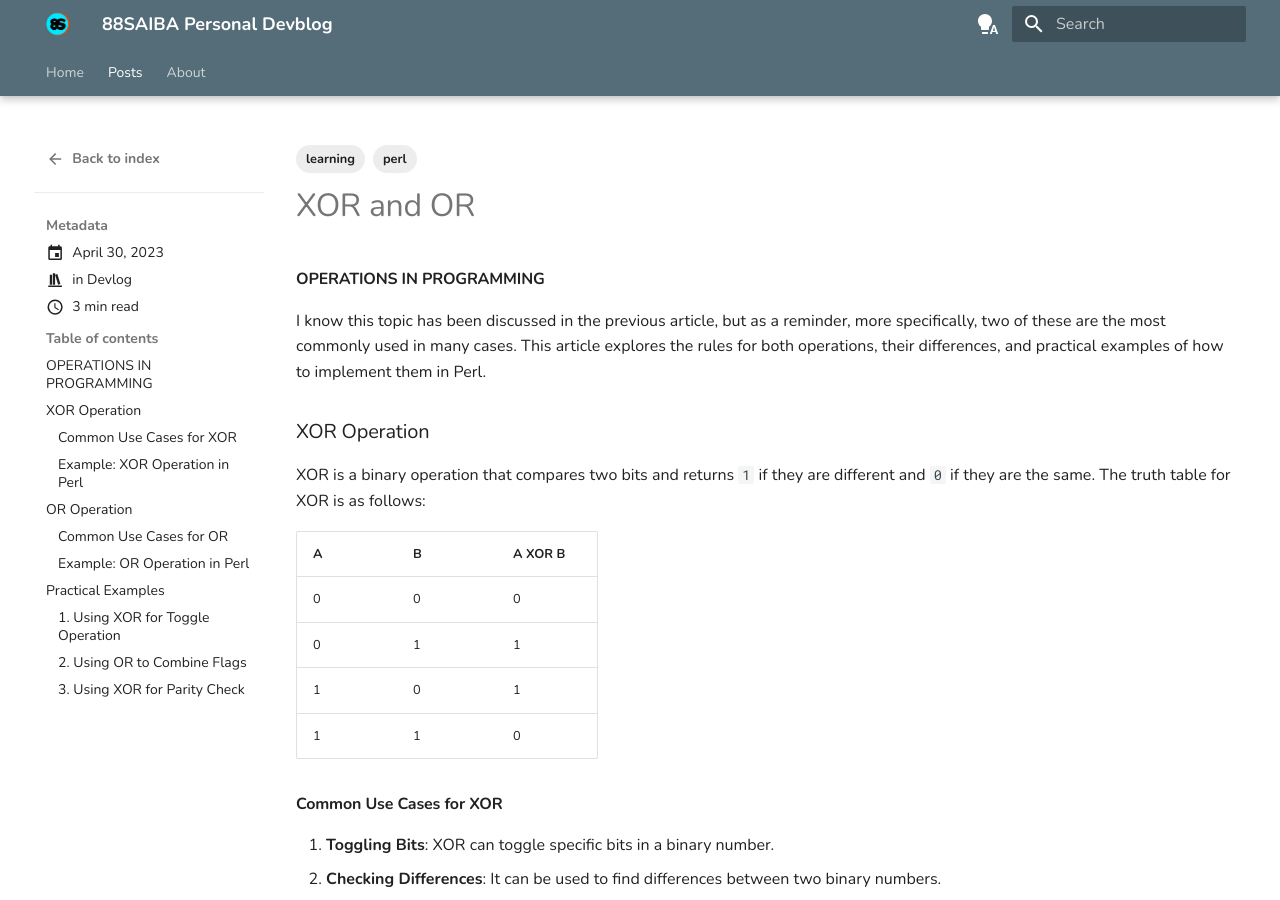
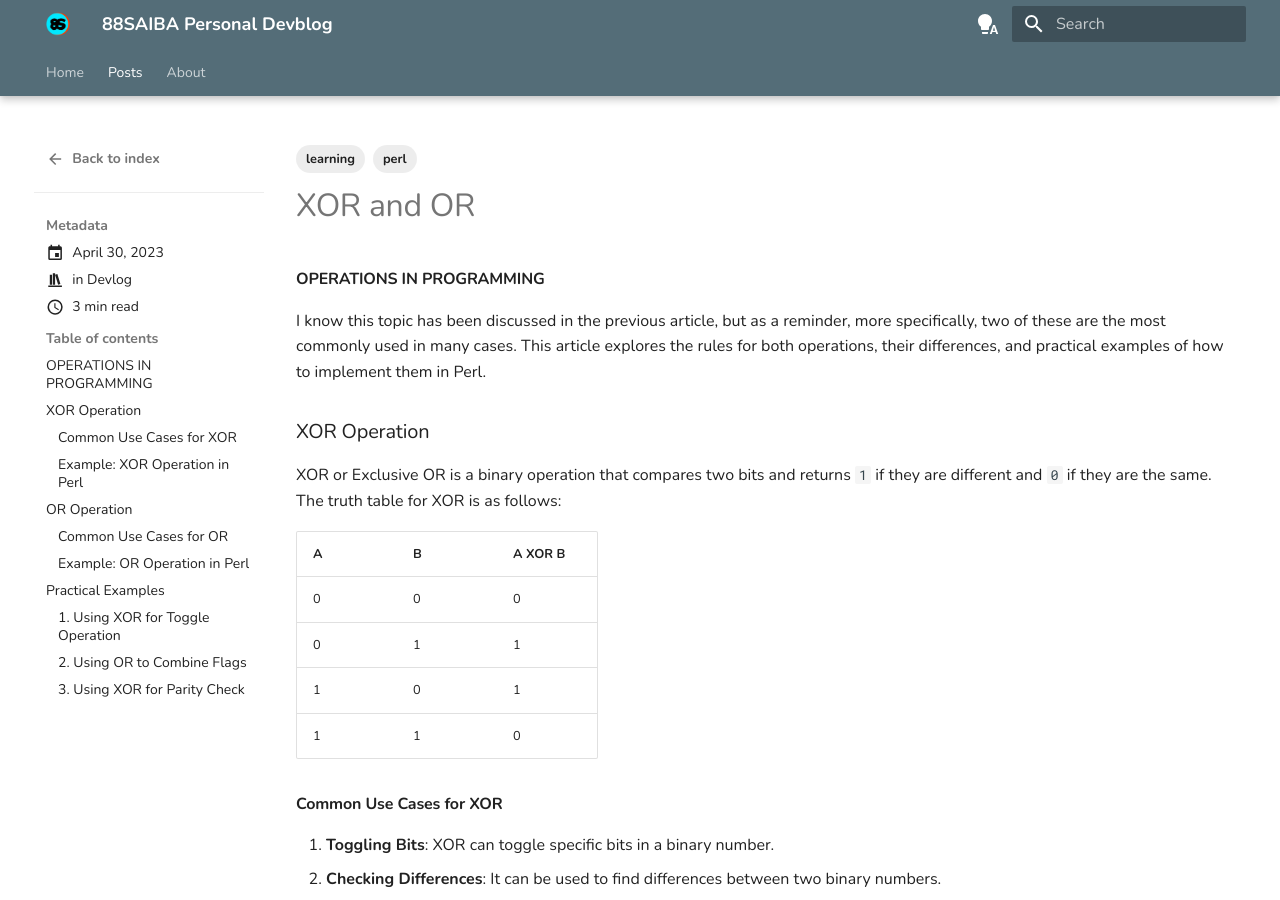
Before and after one commit to nokijfb/8389188babayagaisdfyigaqf, an MkDocs documentation site: the page built from docs/blog/posts/xor_and_or.md, in a window 1280 px wide and 900 px high. Built offline with MkDocs 1.6.1 and Material for MkDocs 9.7.7, drawn with Linux system fonts in a browser that asks for light colours.

Commit message:
upd items

```diff
--- a/docs/blog/posts/xor_and_or.md
+++ b/docs/blog/posts/xor_and_or.md
@@ -14,7 +14,7 @@ I know this topic has been discussed in the previous article, but as a reminder,
 
 ### XOR Operation
 
-XOR is a binary operation that compares two bits and returns `1` if they are different and `0` if they are the same. The truth table for XOR is as follows:
+XOR or Exclusive OR is a binary operation that compares two bits and returns `1` if they are different and `0` if they are the same. The truth table for XOR is as follows:
 
 | A | B | A XOR B |
 |---|---|---------|
```
Also changed, not shown: docs/blog/posts/learnperl.md (+1 -1 lines).
